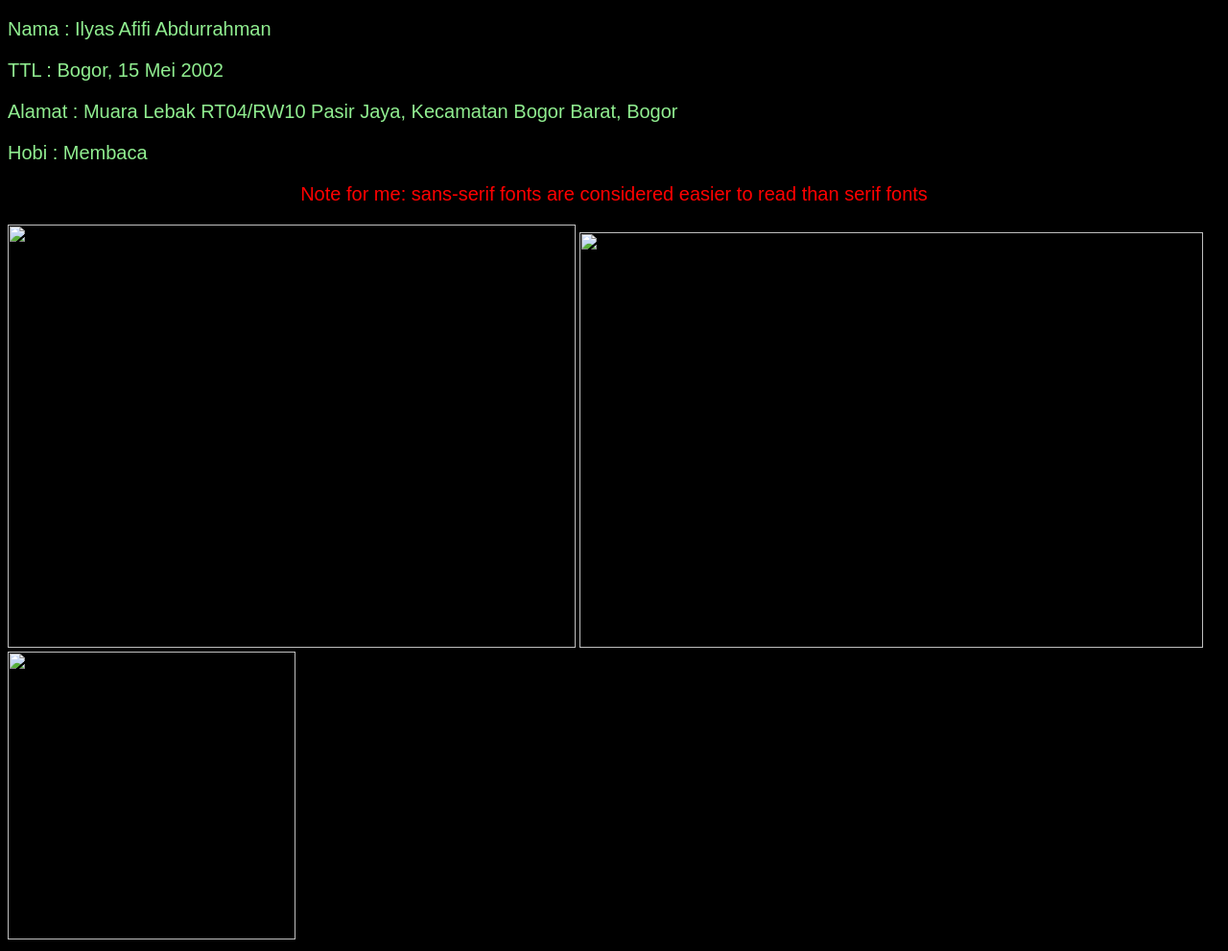
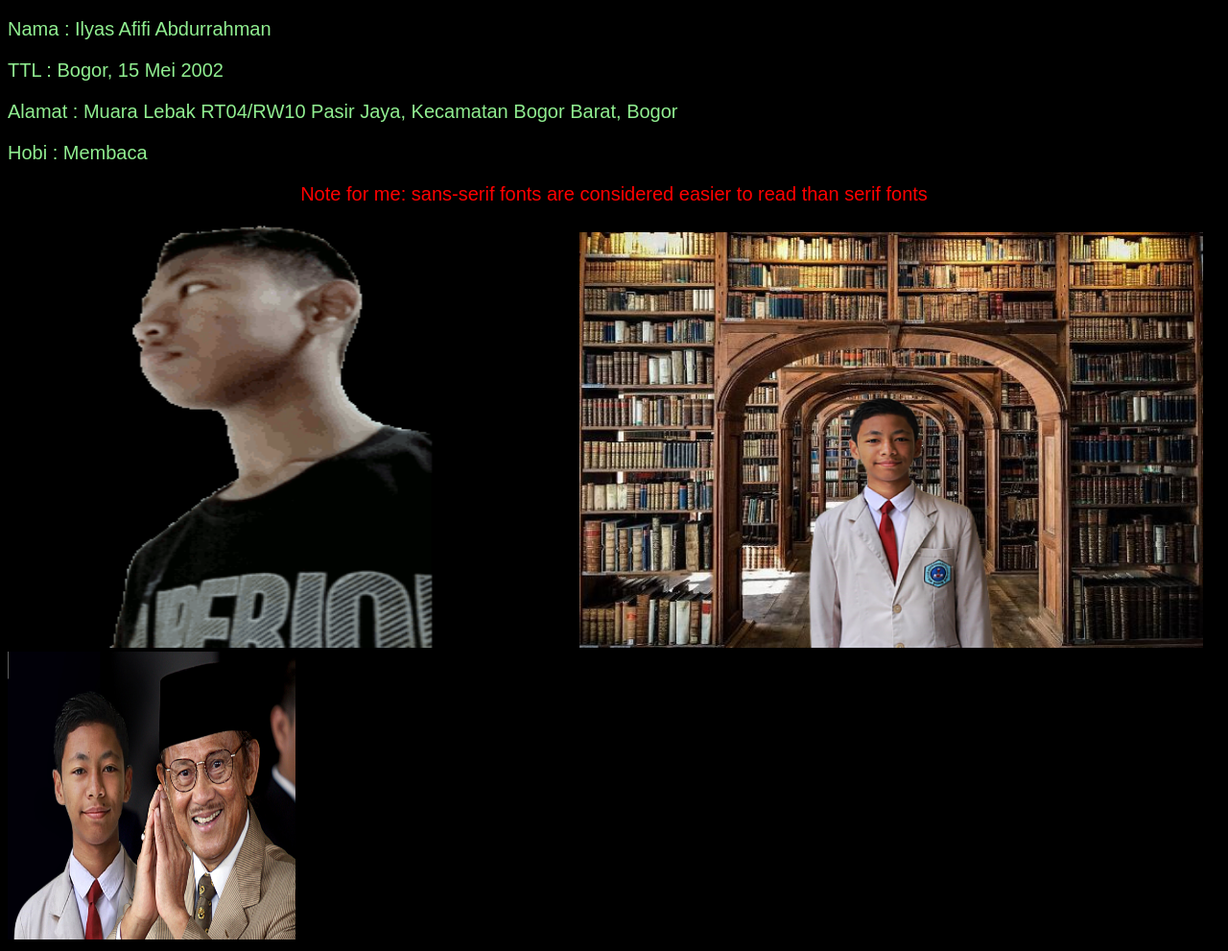
Before and after one commit to Ilyasafifi/ilyasafifi.github.io, a plain HTML site: page index.html in a window 1280 px wide. Shown: the part 61-1052 px from the top of the page at 96% size. Drawn offline with Linux system fonts and the light colour scheme.

Commit message:
Update index.html

```diff
--- a/index.html
+++ b/index.html
@@ -26,10 +26,10 @@
 	Note for me: sans-serif fonts are considered easier to read than serif fonts
 	</p>
 <img
-	src="/home/siswa/Documents/GIF ilyas.gif" width="592" height="441">
+	src="GIF ilyas.gif" width="592" height="441">
 <img
-	src="/home/siswa/Documents/ilyas hobi.png" width="650" height="433">
+	src="ilyas hobi.png" width="650" height="433">
 <img
-	src="/home/siswa/Documents/ilyas idola.png" width="300" height="300">
+	src="ilyas idola.png" width="300" height="300">
 </body>
 </html>
```
